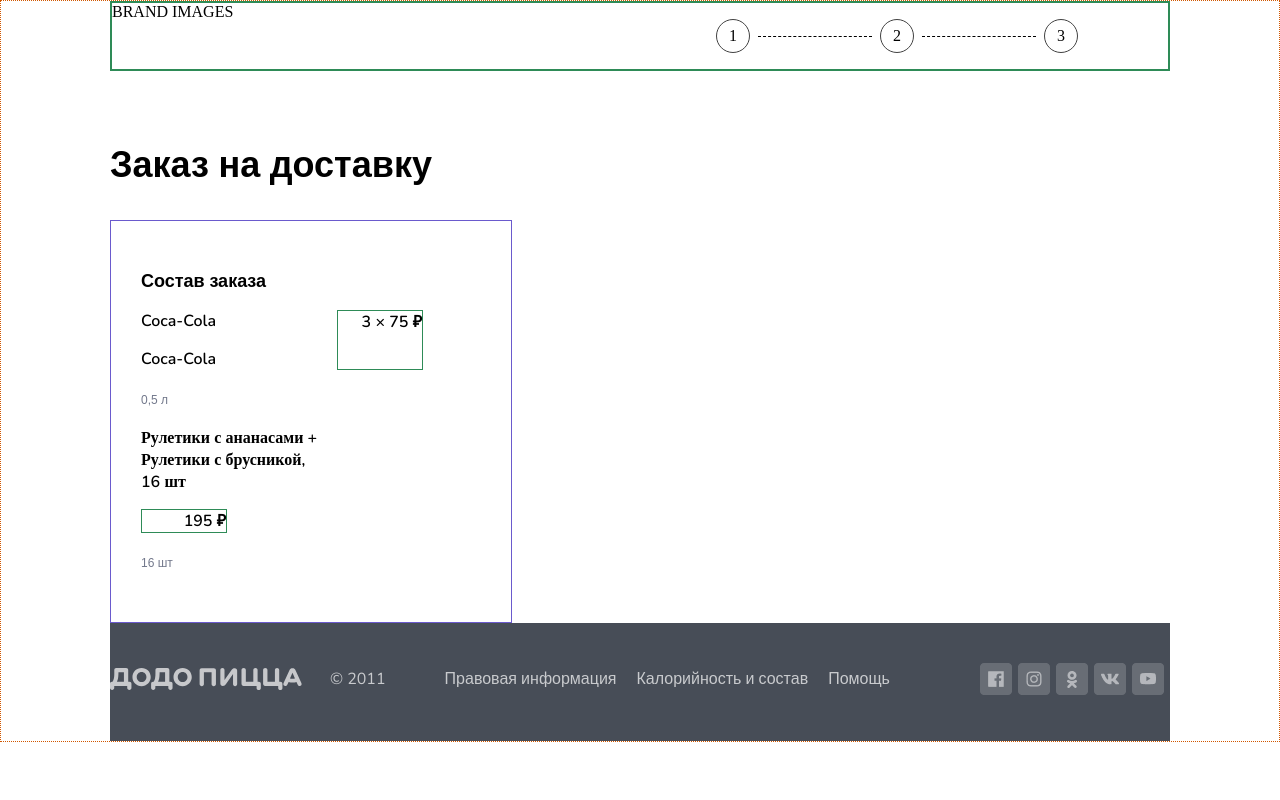
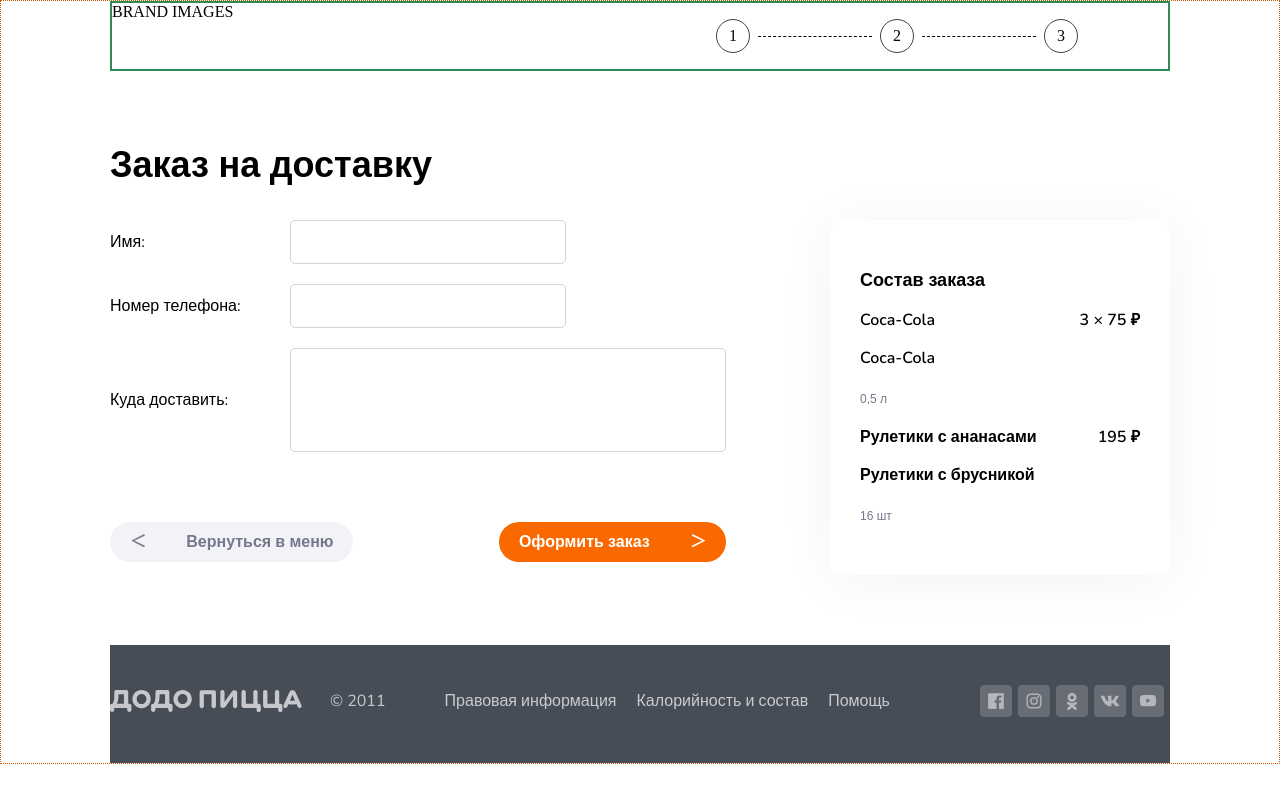
Before and after one commit to Roman-Vik/pizza, a React (Create React App) app in the folder client/: page / in a window 1280 px wide. Built offline with nearby package versions, Linux system fonts and the light colour scheme.

Commit message:
refactor order two blocks

```diff
--- a/client/src/components/Order/Order.jsx
+++ b/client/src/components/Order/Order.jsx
@@ -20,8 +20,26 @@
                 </header>
                 <main>
                     <h2 className={s.headerLine}>Заказ на доставку</h2>
-                    <div className={"order__holder"}>
-                        <div className={"order__inputFields"}>
+                    <div className={s.order__holder}>
+                        <div className={s.order__inputFields}>
+
+                            <div className={s.order__items}>
+                                <label htmlFor="name">Имя:</label>
+                                <input type="text" id="name" name="name"/>
+                            </div>
+                            <div className={s.order__items}>
+                                <label  for="phone" >Номер телефона:</label>
+                                <input  type="tel" id="phone" name="phone" pattern="[0-9]{3}-[0-9]{2}-[0-9]{3}"/>
+                            </div>
+
+                            <div className={`${s.order__items}  ${s.order__items__big}` }>
+                                <label htmlFor="deliver">Куда доставить:</label>
+                                <input type="text" id="deliver" name="deliver"/>
+                            </div>
+                            <div className={s.order__wraperBtn}>
+                                <button className={`${s.btn} ${s.btn__gray}`}>  <span> &#65308;</span> Вернуться в меню  </button>
+                                <button className={`${s.btn} ${s.btn__orange}`}>Оформить заказ <span> &#65310;</span>  </button>
+                            </div>
 
                             </div>
                         <div className={s.aside}>
@@ -32,22 +50,22 @@
                                             <p className={s.title}>Coca-Cola</p>
                                             <p className={s.title}>Coca-Cola</p>
                                         </div>
-
                                         <p className={s.price}>3 × 75 ₽</p>
                                     </div>
                                     <span className={s.massProduct}>0,5 л</span>
                                 </li>
                                 <li>
-                                    <div className={s.food}>
-                                        <p className={s.title}>Рулетики с ананасами + <br/>Рулетики с брусникой, 16 шт
-                                        </p>
+                                    <div className={s.wrapper__food}>
+                                        <div className="food">
+                                            <p className={s.title}>Рулетики с ананасами</p>
+                                            <p className={s.title}>Рулетики с брусникой</p>
+                                        </div>
                                         <p className={s.price}>195 ₽</p>
                                     </div>
                                     <span className={s.massProduct}>16 шт</span>
                                 </li>
                             </ul>
                         </div>
-
                     </div>
                 </main>
                 <Footer/>
--- a/client/src/components/Order/Order.module.css
+++ b/client/src/components/Order/Order.module.css
@@ -47,15 +47,15 @@
 }
 
 
-
-
-.aside{
+.aside {
     max-width: 340px;
     padding: 30px;
-    border: slateblue solid 1px;
+    background: #FFFFFF;
+    box-shadow: 0px 5px 55px rgba(0, 0, 0, 0.05);
+    border-radius: 11px;
 }
 
-.heading{
+.heading {
     font-family: 'Nunito', sans-serif;
     font-style: normal;
     font-weight: 600;
@@ -63,26 +63,30 @@
     line-height: 25px;
     color: #000000;
 }
+
 .wrapper__food {
     display: flex;
     gap: 10px;
 }
+
 .title, .price {
-    font-family: 'Nunito';
+    font-family: 'Nunito', sans-serif;
     font-style: normal;
     font-weight: 600;
     font-size: 16px;
     line-height: 22px;
     color: #000000;
 }
+
 .title {
     width: 186px;
 }
+
 .price {
-    border: seagreen 1px solid;
     width: 84px;
     text-align: end;
 }
+
 .massProduct {
     font-family: 'Arial', sans-serif;
     font-style: normal;
@@ -91,3 +95,89 @@
     line-height: 14px;
     color: #73798C;
 }
+
+/*================ order =============================*/
+.order__holder {
+    display: flex;
+    justify-content: space-between;
+    padding: 0 0 70px 0;
+}
+.order__inputFields {
+    display: flex;
+    flex-direction: column;
+    gap: 20px ;
+}
+.order__items > label {
+    display: inline-block;
+    width: 160px;
+    margin-right: 20px;
+    font-family: 'Nunito', sans-serif;
+    font-style: normal;
+    font-weight: 400;
+    font-size: 16px;
+    line-height: 22px;
+    color: #000000;
+}
+.order__items > input {
+    width: 270px;
+    height: 40px;
+    background: #FFFFFF;
+    border: 1px solid #D1D3D9;
+    border-radius: 5px;
+}
+
+.order__items__big > label {
+    display: inline-block;
+    width: 160px;
+    margin-right: 20px;
+    font-family: 'Nunito', sans-serif;
+    font-style: normal;
+    font-weight: 400;
+    font-size: 16px;
+    line-height: 22px;
+    color: #000000;
+}
+
+.order__items__big > input {
+    width: 430px;
+    height: 100px;
+    background: #FFFFFF;
+    border: 1px solid #D1D3D9;
+    border-radius: 5px;
+}
+.btn{
+    border: none;
+}
+.btn {
+
+    display: block;
+    padding: 9px 20px 9px 20px;
+    border-radius: 1000px;
+    list-style-type: none;
+    text-decoration: none;
+    font-family: "Nunito", sans-serif;
+    font-style: normal;
+    font-weight: 600;
+    font-size: 16px;
+    line-height: 22px;
+}
+.order__wraperBtn{
+ margin-top: 50px;
+ display: flex;
+    justify-content: space-between;
+}
+.btn__gray {
+    background: #F3F3F7;
+    color: #73798C;
+}
+.btn__gray > span {
+    margin-right: 36px;
+}
+
+.btn__orange > span{
+    margin-left: 36px;
+}
+.btn__orange {
+    background: #F96900;
+    color: #ffffff;
+}
```
